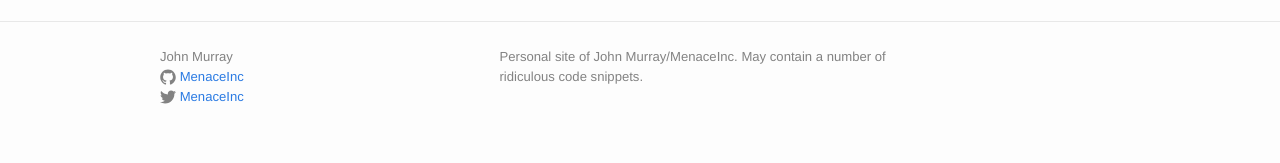
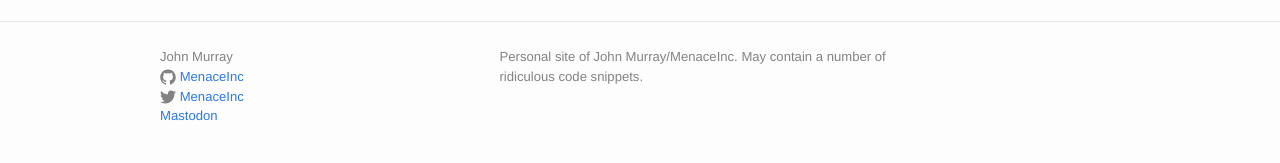
Before and after one commit to MenaceInc/MenaceInc.github.io, a Jekyll site: the page built from index.md, in a window 1280 px wide. Shown: the part 991-1154 px from the top of the page. Built offline with Jekyll 4.4.1, drawn with Linux system fonts in a browser that asks for light colours.

Commit message:
Add Mastodon

```diff
--- a/_includes/footer.html
+++ b/_includes/footer.html
@@ -21,6 +21,10 @@
               {% include icon-twitter.html username=site.twitter_username %}
             </li>
             {% endif %}
+
+            <li>
+              <a rel="me" href="https://mastodon.social/@MenaceInc">Mastodon</a>
+            </li>
         </ul>
       </div>
 
```
